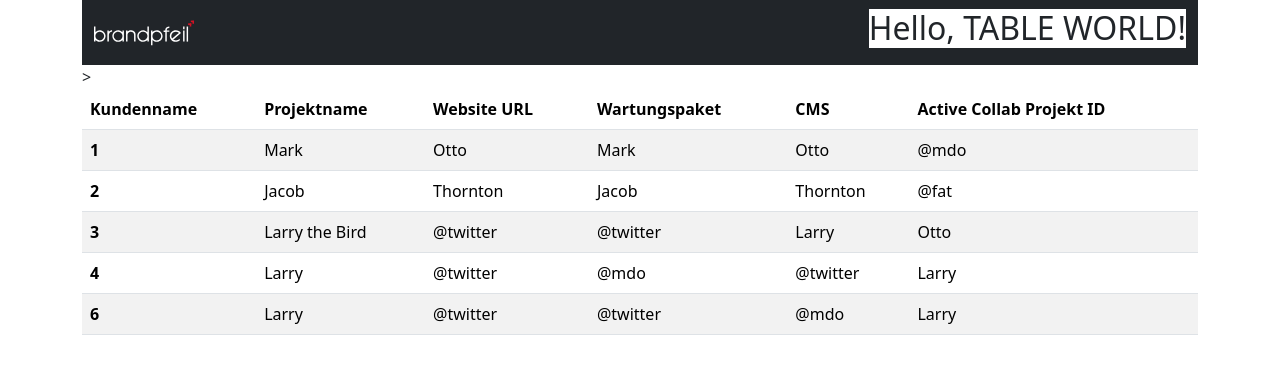
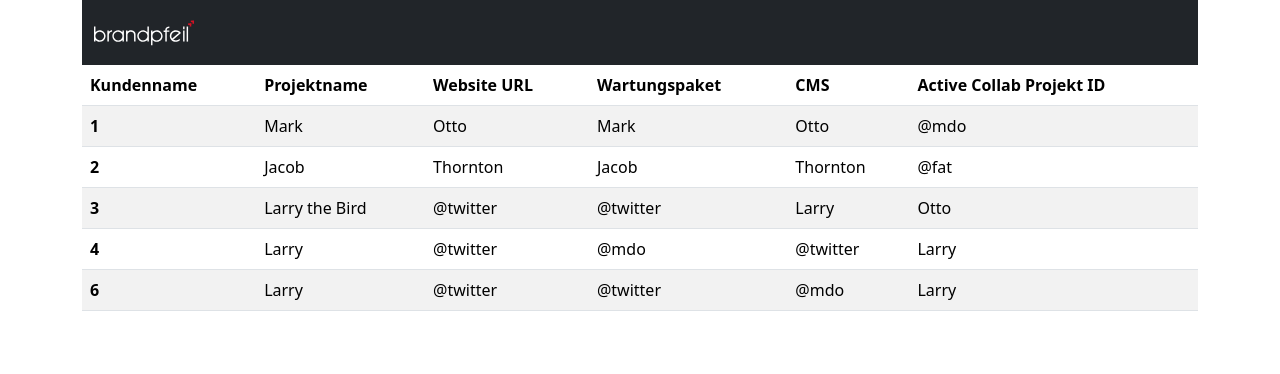
Before and after one commit to amateurpr/wiederkehrend, a plain HTML site: page index.html in a window 1280 px wide. Drawn offline with nearby package versions, Linux system fonts and the light colour scheme.

Commit message:
correctes container for navbar

```diff
--- a/index.html
+++ b/index.html
@@ -13,7 +13,7 @@
   </head>
   <body class="container">
     <!--navbar -->
-    <nav class="navbar bg-dark">
+    <nav class="navbar bg-dark ">
       <div class="container-fluid">
         <a class="navbar-brand" href="#">
           <img
@@ -24,11 +24,9 @@
             class="d-inline-block align-text-top"
           />
         </a>
-        <h2 class="bg-white">Hello, TABLE WORLD!</h2>
       </div>
     </nav>
-    <!-- navbar-end -->
-    <table class="table table-striped">
+    <table class=" table table-striped text-break">
       <thead>
         <tr>
           <th scope="col">Kundenname</th>
@@ -71,7 +69,6 @@
           <td>@mdo</td>
           <td>@twitter</td>
           <td>Larry</td>
-          >
         </tr>
         <tr>
           <th scope="row">6</th>
```
